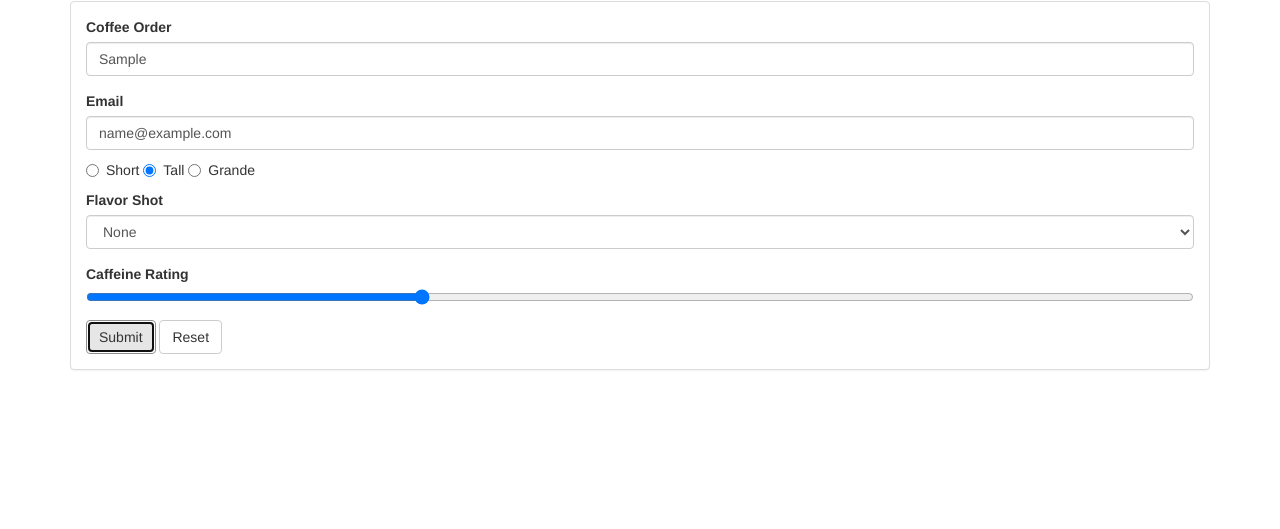
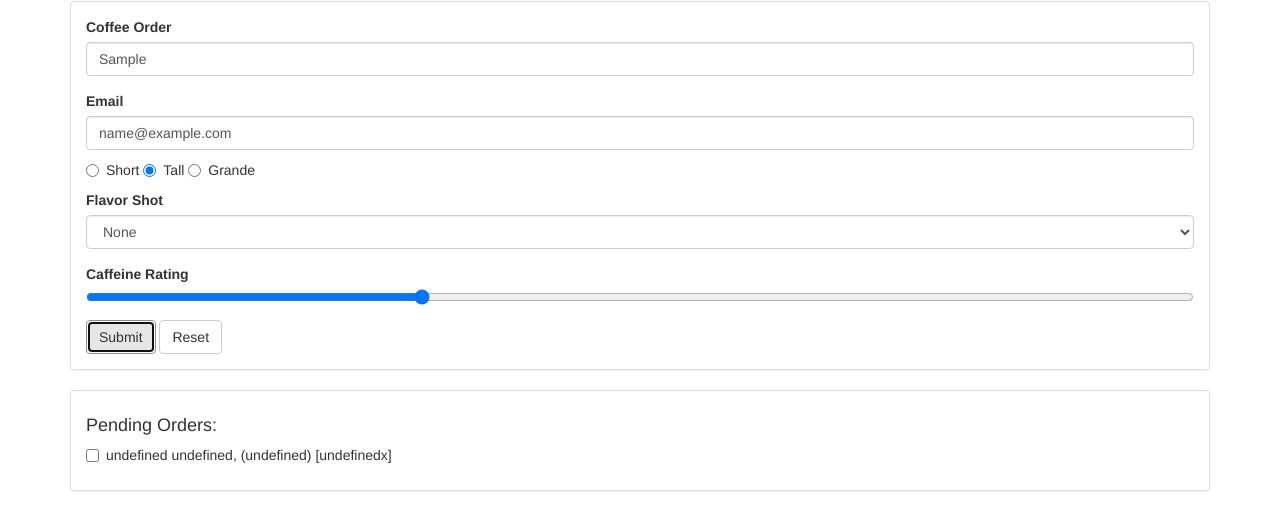
Before and after one commit to xueying5/coffeerun, a website built with webpack: page index.html in a window 1280 px wide. Both pictures are taken after typing "Sample", "name@example.com" into the empty fields and a click on the button "Submit". Shown: the part 69-598 px from the top of the page. Built offline with nearby package versions, Linux system fonts and the light colour scheme.

Commit message:
进一步完善UI和事件处理

```diff
--- a/index.html
+++ b/index.html
@@ -55,6 +55,14 @@
                 </form>
             </div>
         </div>
+        <div class="panel panel-default">
+            <div class="panel-body">
+                <h4>Pending Orders:</h4>
+                <div data-coffee-order="checklist">
+
+                </div>
+            </div>
+        </div>
     </section>
     <script type="module" src="dist/bundle.js"></script>
 </body>
--- /dev/null
+++ b/src/checklist.js
@@ -0,0 +1,30 @@
+import $ from "jquery";
+import { Row } from "./row";
+export class CheckList{
+    constructor(selector){
+        if (!selector) {
+            throw new Error('No selector provided');
+        }
+        this.$element = $(selector);
+        if (this.$element.length === 0) {
+            throw new Error('Could not find element with selector: ' + selector);
+        }
+    }
+    addClickHandler(fn){
+        this.$element.on('click', 'input', (event) => {
+            let email = event.target.value;
+            this.removeRow(email);
+            fn(email);
+        })
+    }
+    addRow(coffeeOrder){
+        this.removeRow(coffeeOrder.emailAddress);
+        let rowElement = new Row(coffeeOrder);
+        this.$element.append(rowElement.$element);
+    }
+    removeRow(email){
+        this.$element.find('[value="' + email + '"]')
+        .closest('[data-coffee-order="checkbox"]')
+        .remove();
+    }
+}
--- a/src/main.js
+++ b/src/main.js
@@ -1,10 +1,15 @@
 import { DataStore } from "./datastore";
 import { Truck } from "./truck";
 import { FormHandler } from "./formhandler";
-
+import { CheckList } from "./checklist";
 const FORM_SELECTOR = '[data-coffee-order="form"]';
+const CHECKLIST_SELECTOR = '[data-coffee-order="checklist"]'
 
 const myTruck = new Truck('007', new DataStore());
 const formhandler = new FormHandler(FORM_SELECTOR);
-
-formhandler.addSubmitHandler(myTruck.createOrder);
+formhandler.addSubmitHandler((data)=>{
+    myTruck.createOrder(data);
+    checkList.addRow(data);
+});
+const checkList = new CheckList(CHECKLIST_SELECTOR);
+checkList.addClickHandler(myTruck.deliverOrder);
--- /dev/null
+++ b/src/row.js
@@ -0,0 +1,29 @@
+export class Row{
+    constructor(coffeeOrder){
+        let $div = getDivElement(coffeeOrder);
+        this.$element = $div;
+    }
+}
+
+function getDivElement(coffeeOrder) {
+    let $div = $('<div></div>', {
+        'data-coffee-order': 'checkbox',
+        'class': 'checkbox'
+    });
+    let $label = $('<label></label>');
+    let $checkbox = $('<input></input>', {
+        type: 'checkbox',
+        value: coffeeOrder.emailAddress
+    });
+    let description = coffeeOrder.size + ' ';
+    if (coffeeOrder.flavor) {
+        description += coffeeOrder.flavor + ' ';
+    }
+    description += coffeeOrder.coffee + ', ';
+    description += ' (' + coffeeOrder.emailAddress + ')';
+    description += ' [' + coffeeOrder.strength + 'x]';
+    $label.append($checkbox);
+    $label.append(description);
+    $div.append($label);
+    return $div;
+}
```
